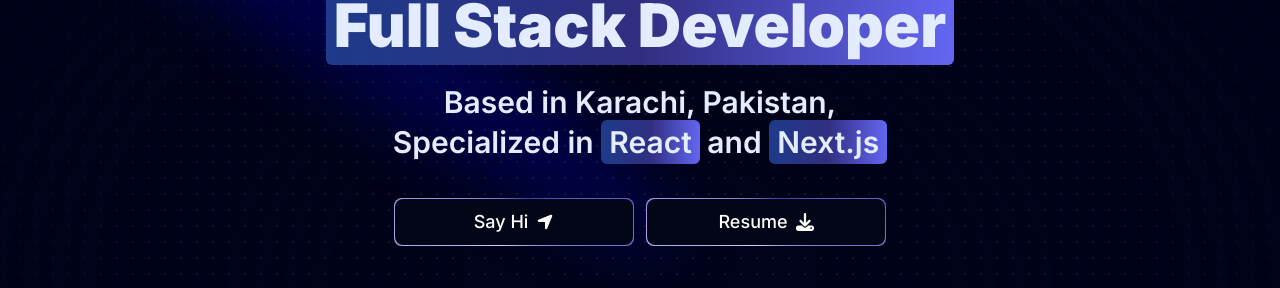
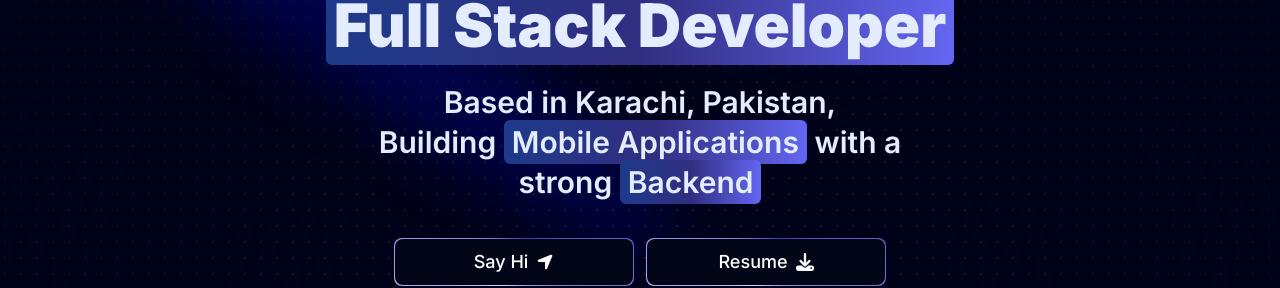
Before and after one commit to MuhammadAhmadAslam/Portfolio, a Next.js app: page / in a window 1280 px wide. Shown: the part 179-467 px from the top of the page. Built offline with nearby package versions, Linux system fonts and the light colour scheme.

Commit message:
Update hero.tsx

```diff
--- a/components/sections/hero.tsx
+++ b/components/sections/hero.tsx
@@ -28,13 +28,16 @@
           </MotionUp>
 
           <MotionUp delay={0.3} className="my-4">
-            <h6 className="text-center !leading-7 md:!leading-10  font-semibold text-2 lg:text-3xl max-w-xl  text-blue-100 ">
+            <h6 className="text-center !leading-7 md:!leading-10 font-semibold text-2 lg:text-3xl max-w-xl text-blue-100">
               Based in {data.address},
               <br />
-              Specialized in <Highlight delay={1.8}>React</Highlight> and{" "}
-              <Highlight delay={1.8}>Next.js</Highlight>
+              Building{" "}
+              <Highlight delay={1.8}>Mobile Applications</Highlight>{" "}
+              with a strong{" "}
+              <Highlight delay={2.4}>Backend</Highlight>
             </h6>
           </MotionUp>
+
 
           <MotionUp delay={0.6} className="flex items-center gap-3 mt-5">
             <MagicButton
```
